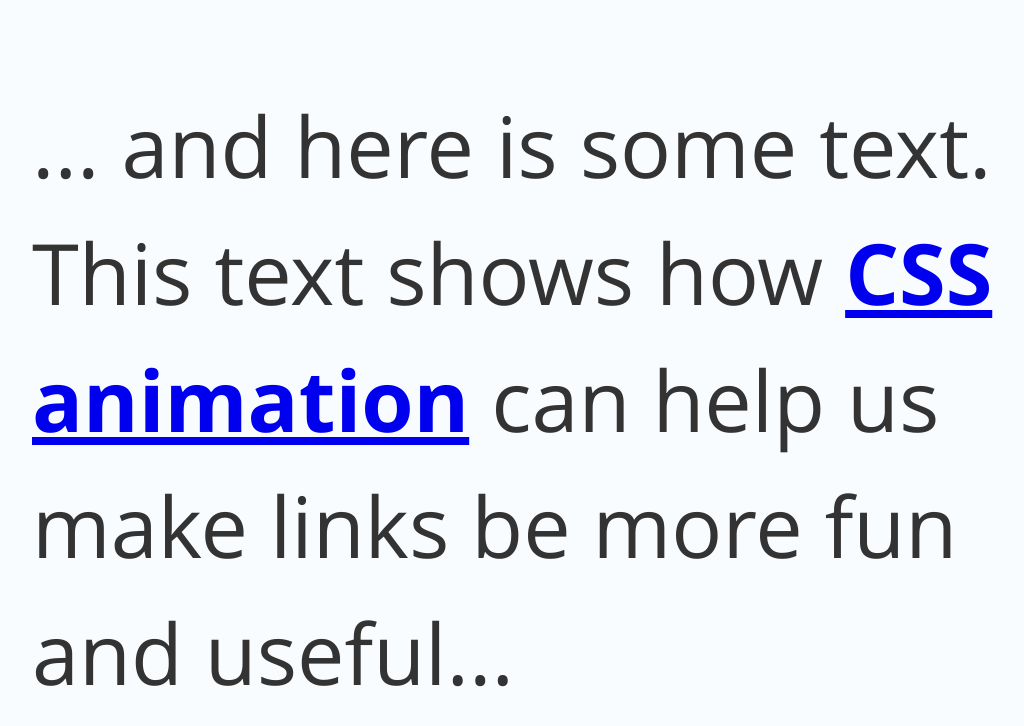
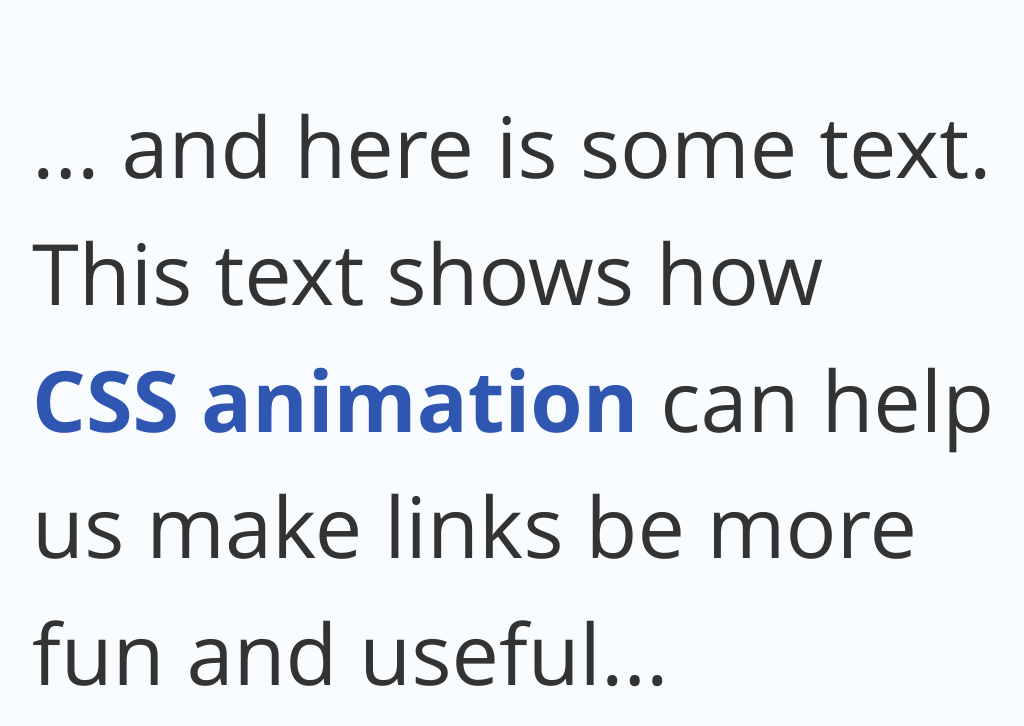
Before and after one commit to midcenturydude7/css-animations-skills-course, a plain HTML site: page 02-module/index.html in a window 1280 px wide. Shown: the whole page, without its empty margins (96-1120 px from the left). Drawn offline with Linux system fonts and the light colour scheme.

Commit message:
Working with touch and hover animations via transitions

```diff
--- a/02-module/styles/styles.scss
+++ b/02-module/styles/styles.scss
@@ -1 +1,31 @@
 @import "../../base_02.scss";
+
+a {
+  color: #2f56b0;
+  text-decoration: none;
+  position: relative;
+  white-space: pre;
+  transition: color 0.4s ease-out;
+
+  &:hover {
+    color: #457dfb;
+    text-decoration: none;
+
+    &::after {
+      border-color: #457dfb;
+      right: 0;
+    }
+  }
+
+  &::after {
+    border-radius: 1em;
+    border-top: 0.1em solid #2f56b0;
+    content: "";
+    position: absolute;
+    right: 100%;
+    bottom: 0.14em;
+    left: 0;
+    transition: right 0.4s cubic-bezier(0, 0.5, 0, 1),
+      border-color 0.4s ease-out;
+  }
+}
```
Also changed, not shown: 02-module/styles/styles.css, 1 other file.
